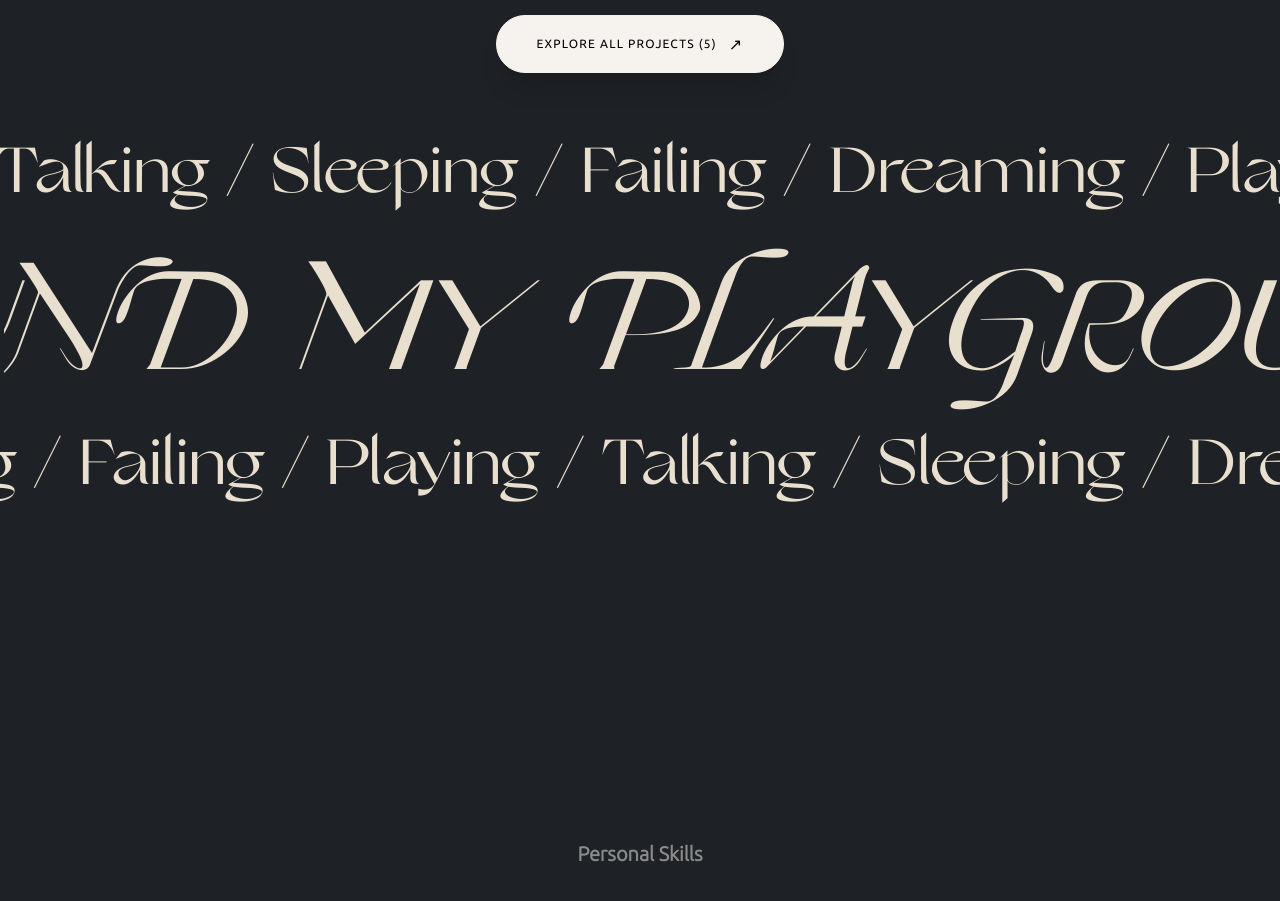
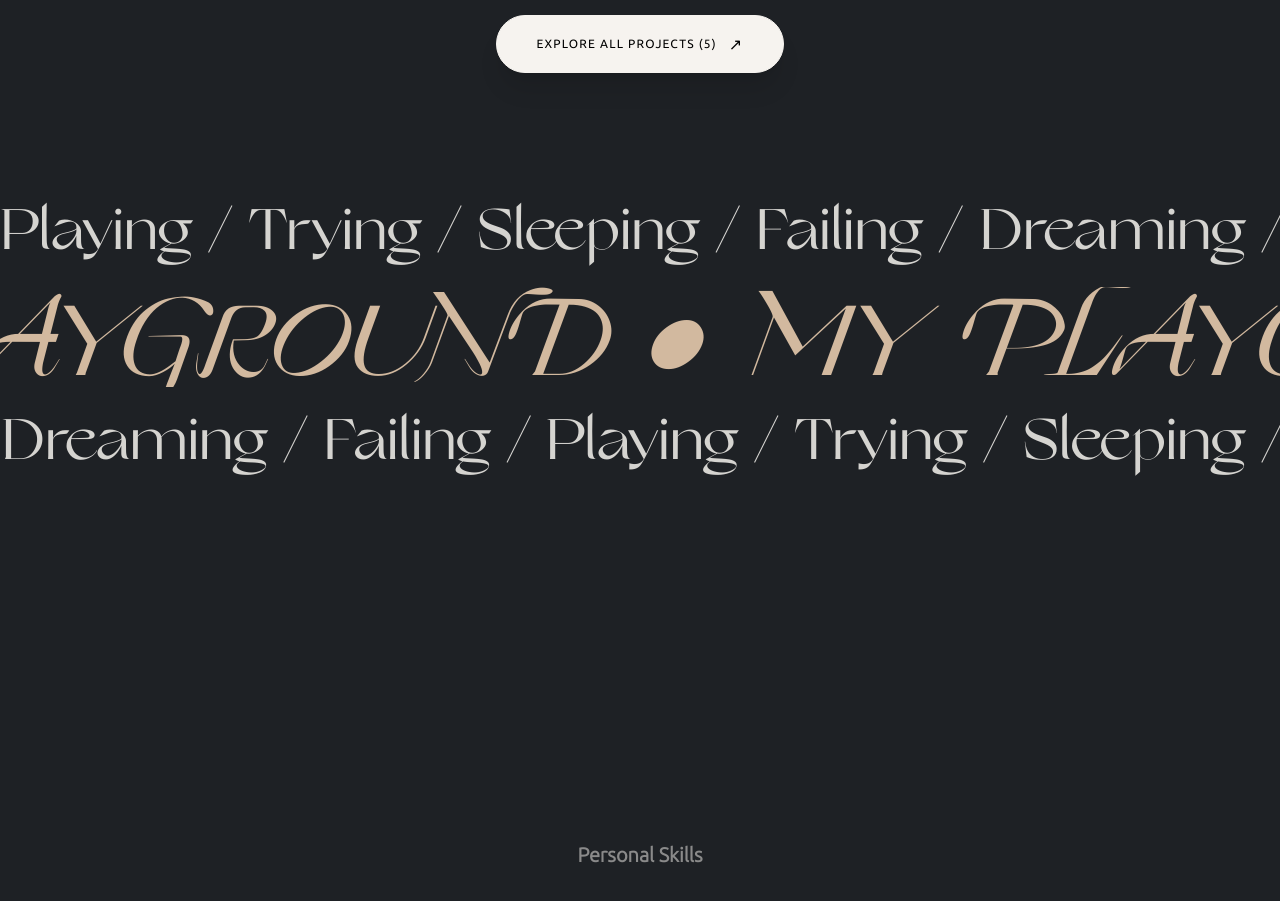
Before and after one commit to SamarSiddiqui/BuiltBySam, a React (Create React App) app: page / in a window 1280 px wide. Shown: the part 6120-7021 px from the top of the page. Built offline with nearby package versions, Linux system fonts and the light colour scheme; a web font is replaced by a local one.

Commit message:
feat(animations): refactor MarqueeSection to use smooth GSAP ScrollTrigger scrub parallax physics

```diff
--- a/src/components/MarqueeSection.js
+++ b/src/components/MarqueeSection.js
@@ -1,69 +1,80 @@
 import { useGSAP } from '@gsap/react';
-import React, { useRef, useState } from 'react';
-import Marquee from 'react-fast-marquee';
+import React, { useRef } from 'react';
 import gsap from 'gsap';
 import ScrollTrigger from 'gsap/ScrollTrigger';
 
 gsap.registerPlugin(ScrollTrigger);
 
 const MarqueeSection = () => {
-  const middleMarqueeRef = useRef(null);
-  const [marqueeDirection, setMarqueeDirection] = useState('left');
-  const [marqueeDirection2, setMarqueeDirection2] = useState('right');
+  const containerRef = useRef(null);
 
-  useGSAP(() => {
-    const marquee = middleMarqueeRef.current;
+  useGSAP(
+    () => {
+      // Top Marquee line (glides left on scroll down, reverses on scroll up)
+      gsap.to('.marquee-line-top', {
+        xPercent: -35,
+        ease: 'none',
+        scrollTrigger: {
+          trigger: containerRef.current,
+          start: 'top bottom',
+          end: 'bottom top',
+          scrub: 0.8,
+        },
+      });
 
-    gsap.to(marquee, {
-      scrollTrigger: {
-        trigger: marquee,
-        start: "top bottom",
-        end: "bottom top",
-        scrub: true,
-        markers: false,
-        onUpdate:(self)=>{
-          const direction = self.direction
-          if(direction===-1){
-          setMarqueeDirection('right')
-          setMarqueeDirection2('left')
-         } else{
-          setMarqueeDirection('left')
-          setMarqueeDirection2('right')
-         }
-      },
-      },
-    });
-  });
+      // Middle Huge Marquee line (glides right on scroll down, reverses on scroll up)
+      gsap.to('.marquee-line-middle', {
+        xPercent: 25,
+        ease: 'none',
+        scrollTrigger: {
+          trigger: containerRef.current,
+          start: 'top bottom',
+          end: 'bottom top',
+          scrub: 0.8,
+        },
+      });
+
+      // Bottom Marquee line (glides left on scroll down, reverses on scroll up)
+      gsap.to('.marquee-line-bottom', {
+        xPercent: -35,
+        ease: 'none',
+        scrollTrigger: {
+          trigger: containerRef.current,
+          start: 'top bottom',
+          end: 'bottom top',
+          scrub: 0.8,
+        },
+      });
+    },
+    { scope: containerRef }
+  );
 
   return (
-    <div className="overflow-hidden  flex flex-col justify-center">
-      <Marquee
-        className="text-[clamp(20px,5vw,70px)] my-1 font-grandSlangRoman"
-        gradient={false}
-        speed={50}
-        direction={marqueeDirection2}
-      >
-        &nbsp;Playing / Talking / Sleeping / Failing / Dreaming /
-      </Marquee>
-      <div className="overflow-hidden">
-        <Marquee
-          ref={middleMarqueeRef}
-          className="mx-1 text-[clamp(20px,10vw,300px)] font-grandSlangItalic"
-          gradient={false}
-          direction={marqueeDirection}
-          speed={50}>
-          MY PLAYGROUND&nbsp;&nbsp;MY PLAYGROUND&nbsp;&nbsp;
-        </Marquee>
+    <section
+      ref={containerRef}
+      className="overflow-hidden py-16 flex flex-col justify-center select-none w-full relative z-10"
+    >
+      {/* Top Marquee Line */}
+      <div className="overflow-hidden whitespace-nowrap w-full my-1">
+        <div className="marquee-line-top text-[clamp(22px,4.5vw,260px)] font-grandSlangRoman whitespace-nowrap text-custom-vanila/85 inline-block">
+          Playing / Trying / Sleeping / Failing / Dreaming / Playing / Trying / Sleeping / Failing / Dreaming / Playing / Trying / Sleeping / Failing / Dreaming /
+        </div>
       </div>
-      <Marquee
-        className="font-grandSlangRoman text-[clamp(20px,5vw,70px)] mb-10"
-        gradient={false}
-        speed={50}
-        direction={marqueeDirection2}
-      >
-        &nbsp;Dreaming / Failing / Playing / Talking / Sleeping /
-      </Marquee>
-    </div>
+
+      {/* Middle Huge Playground Marquee */}
+      <div className="overflow-hidden whitespace-nowrap w-full my-2">
+        <div className="marquee-line-middle text-[clamp(65px,14vw,100px)] font-grandSlangItalic whitespace-nowrap text-[#d2b99f] inline-block -ml-[30%] leading-none">
+          MY PLAYGROUND &nbsp;&bull;&nbsp; MY PLAYGROUND &nbsp;&bull;&nbsp; MY PLAYGROUND &nbsp;&bull;&nbsp; MY PLAYGROUND &nbsp;&bull;&nbsp;
+        </div>
+      </div>
+
+      {/* Bottom Marquee Line */}
+      <div className="overflow-hidden whitespace-nowrap w-full my-1">
+        <div className="marquee-line-bottom text-[clamp(22px,4.5vw,64px)] font-grandSlangRoman whitespace-nowrap text-custom-vanila/85 inline-block">
+          Dreaming / Failing / Playing / Trying / Sleeping / Dreaming / Failing / Playing / Trying / Sleeping / Dreaming / Failing / Playing / Trying / Sleeping /
+        </div>
+      </div>
+    </section>
   );
 };
 
```
